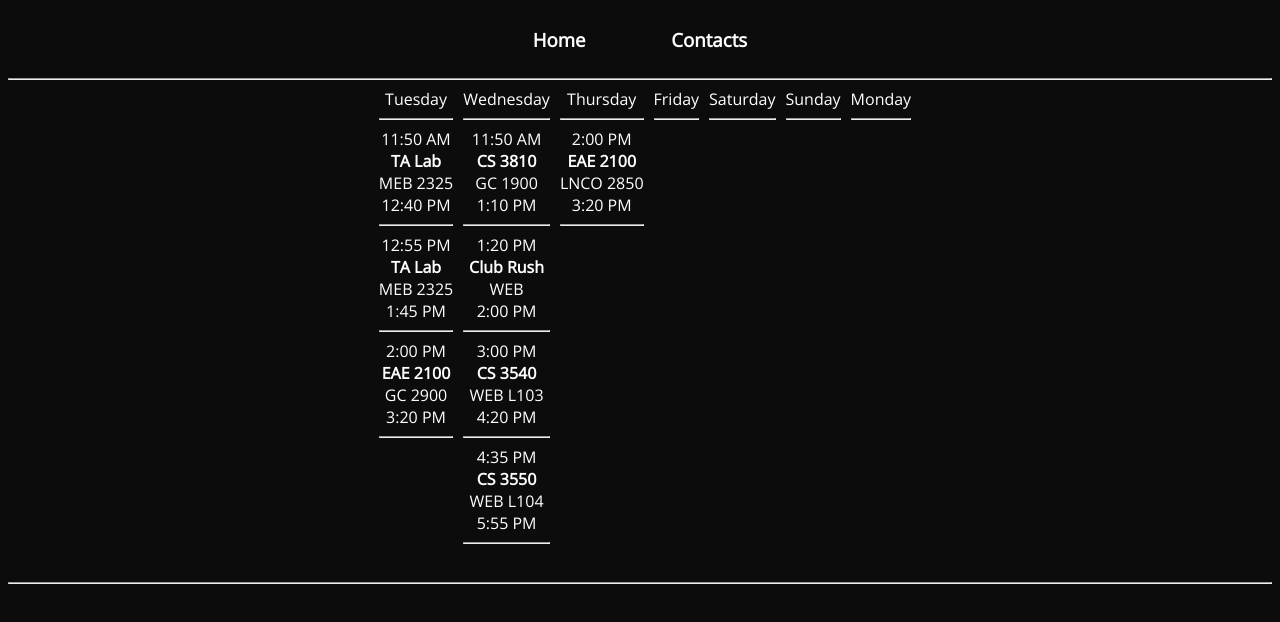
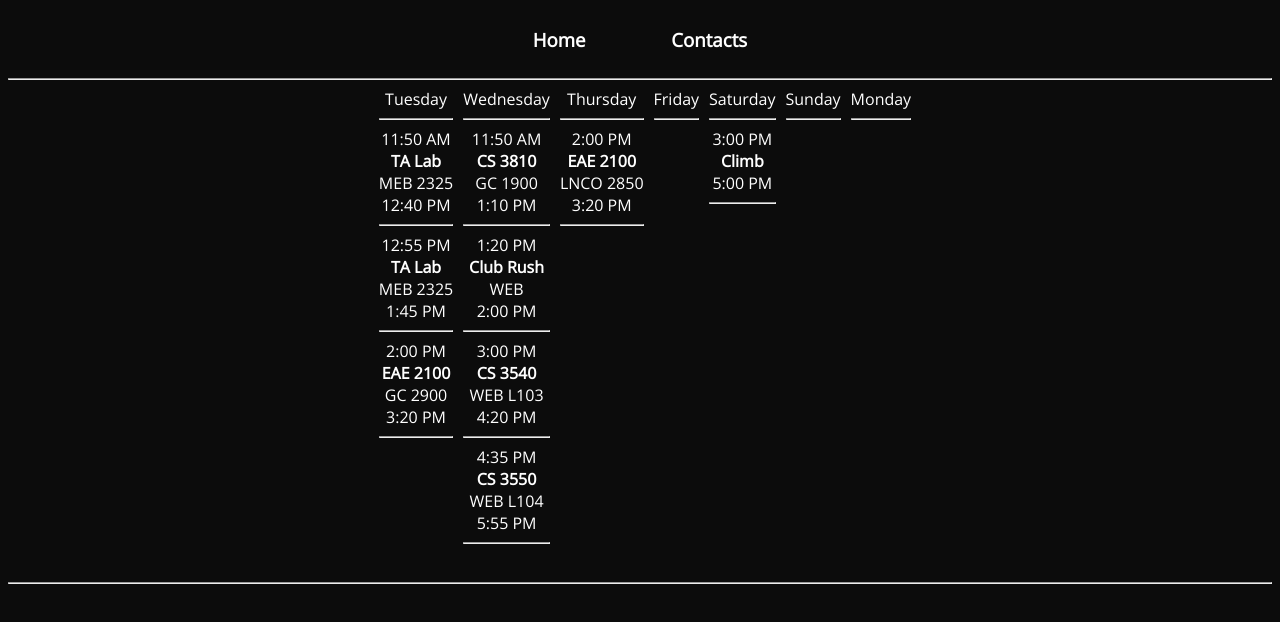
Before and after one commit to manglemix/mangle_website, a SvelteKit app: page /schedule in a window 1280 px wide. Shown: the top 622 px of the page. Built offline with nearby package versions, Linux system fonts and the light colour scheme.

Commit message:
schedule

```diff
--- a/src/routes/schedule/+page.svelte
+++ b/src/routes/schedule/+page.svelte
@@ -24,7 +24,9 @@
             <div class="item">
                 {item.from}<br>
                 <b>{item.name}</b><br>
-                {item.location}<br>
+                {#if item.location}
+                    {item.location}<br>
+                {/if}
                 {item.to}
             </div>
             <hr>
--- a/static/schedule.json
+++ b/static/schedule.json
@@ -54,5 +54,11 @@
         "to": "1:45 PM",
         "location": "MEB 2325",
         "days": ["Tuesday"]
+    },
+    {
+        "name": "Climb",
+        "from": "3:00 PM",
+        "to": "5:00 PM",
+        "date": "8/26"
     }
 ]
```
